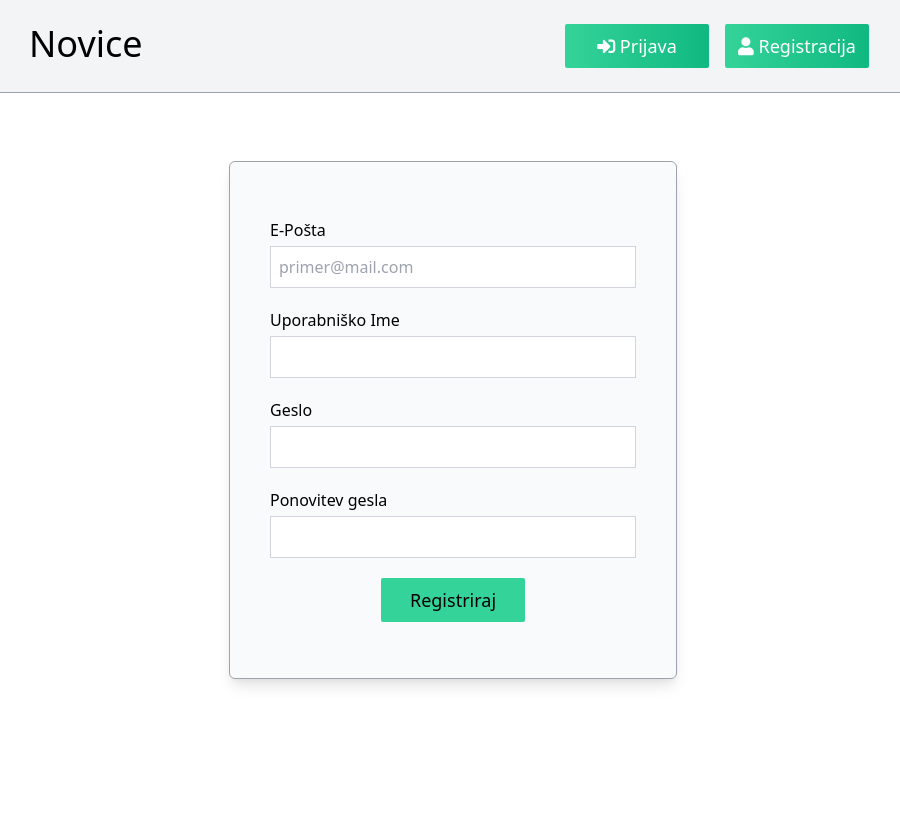
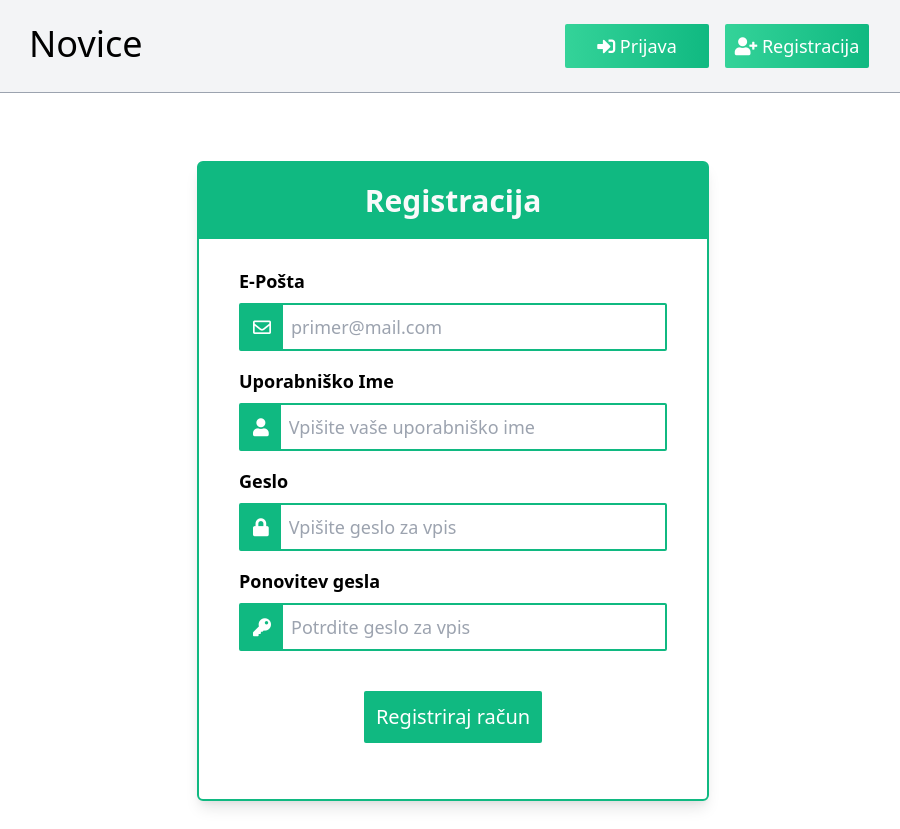
Before and after one commit to tadejrebernjak/matura, a Vue app in the folder news-combinator/: page /register in a window 1280 px wide. Shown: the whole page, without its empty margins (187-1087 px from the left). Before the commit the page ends 800 px from the top, so only its background shows below. Built offline with nearby package versions, Linux system fonts and the light colour scheme.

Commit message:
basic register and login

```diff
--- a/news-combinator/src/components/Comment.vue
+++ b/news-combinator/src/components/Comment.vue
@@ -117,7 +117,7 @@ export default {
 
 <style scoped>
 .comment {
-  @apply p-3 my-3 shadow-md border-2 border-gray-200 bg-white rounded-lg;
+  @apply p-3 my-3 shadow-md border-2 border-l-8 border-gray-200 bg-white rounded-lg;
 }
 
 .comment-left {
@@ -149,10 +149,10 @@ export default {
 }
 
 .reply-text-area {
-  @apply w-full p-3 mb-2 border-2 shadow-md border-green-500 bg-white rounded-lg focus:outline-none focus:border-green-600 focus:bg-gray-50;
+  @apply w-full p-3 mb-2 border-2 border-green-500 bg-white rounded-lg focus:outline-none focus:border-green-600 focus:bg-gray-50;
 }
 
 .new-reply-btn {
-  @apply p-2 pr-3 font-bold w-28 shadow-md bg-gradient-to-r from-green-500 to-green-600 hover:from-green-600 hover:to-green-700 rounded-lg text-lg text-white;
+  @apply p-2 pr-3 font-bold w-28 bg-gradient-to-r from-green-400 to-green-500 hover:from-green-500 hover:to-green-600 rounded-lg text-lg text-white;
 }
 </style>
--- a/news-combinator/src/components/CommentReply.vue
+++ b/news-combinator/src/components/CommentReply.vue
@@ -62,7 +62,7 @@ export default {
 
 <style scoped>
 .reply {
-  @apply p-3 my-3 shadow-md border border-l-8 border-emerald-300 bg-white rounded-md flex;
+  @apply p-3 my-3 border border-l-8 border-emerald-300 bg-white rounded-md flex;
 }
 
 .reply-left {
--- a/news-combinator/src/components/Header.vue
+++ b/news-combinator/src/components/Header.vue
@@ -14,7 +14,7 @@
         </router-link>
         <router-link to="/register">
           <button class="account-btn">
-            <i class="fas fa-user"></i> Registracija
+            <i class="fas fa-user-plus"></i> Registracija
           </button>
         </router-link>
       </div>
--- a/news-combinator/src/views/Login.vue
+++ b/news-combinator/src/views/Login.vue
@@ -1,12 +1,115 @@
 <template>
-  <p>login</p>
+  <div
+    class="form max-w-lg border-2 border-green-500 mx-auto mt-10 shadow-lg rounded-md"
+  >
+    <div class="bg-green-500 p-5 rounded-t-sm">
+      <h1 class="text-3xl font-semibold text-center text-gray-50">Vpis</h1>
+    </div>
+    <div class="p-10 pt-3">
+      <div class="form-control">
+        <label for="email">E-Pošta</label>
+        <div class="input-container" :class="{ borderRed: loginError }">
+          <span class="icon-container" :class="{ backgroundRed: loginError }">
+            <i class="far fa-envelope"></i>
+          </span>
+          <input
+            type="email"
+            id="email"
+            v-model="email"
+            placeholder="primer@mail.com"
+          />
+        </div>
+      </div>
+      <div class="form-control">
+        <label for="password">Geslo</label>
+        <div class="input-container" :class="{ borderRed: loginError }">
+          <span class="icon-container" :class="{ backgroundRed: loginError }">
+            <i class="fas fa-lock"></i>
+          </span>
+          <input
+            type="password"
+            id="password"
+            v-model="password"
+            placeholder="Vpišite geslo za vpis"
+          />
+        </div>
+      </div>
+      <div class="form-control text-center">
+        <p class="error">{{ loginError }}</p>
+        <p>{{ loginResponse }}</p>
+        <button
+          class="p-3 mt-6 text-white rounded-sm bg-green-500 hover:bg-green-400 text-xl transition duration-200"
+          @click="loginCheck"
+        >
+          Prijavi se
+        </button>
+      </div>
+    </div>
+  </div>
 </template>
 
 <script>
 // @ is an alias to /src
+import userService from "../userService";
+//import router from "../router";
 
 export default {
   name: "Login",
   components: {},
+  data() {
+    return {
+      email: "",
+      password: "",
+      loginError: "",
+      loginResponse: "",
+    };
+  },
+  methods: {
+    async loginCheck() {
+      if (this.email != "" && this.password != "") {
+        this.loginResponse = await userService.authenticateUser(
+          this.email,
+          this.password
+        );
+      }
+    },
+  },
 };
 </script>
+
+<style scoped>
+label {
+  display: block;
+  @apply text-lg font-semibold mb-2;
+}
+
+.input-container {
+  @apply my-1 border-2 border-green-500 rounded-sm w-full;
+}
+
+.icon-container {
+  width: 10%;
+  @apply p-3 text-lg text-white bg-green-500 rounded-l-sm;
+}
+
+input {
+  width: 90%;
+  @apply focus:outline-none p-2 text-lg;
+}
+
+.form-control {
+  @apply my-4;
+}
+
+.error {
+  @apply text-red-600 mt-2;
+}
+
+.backgroundRed {
+  @apply bg-red-500 hover:bg-red-500;
+}
+
+.borderRed {
+  @apply border-red-500 focus:border-red-500;
+}
+</style>
--- a/news-combinator/src/views/Register.vue
+++ b/news-combinator/src/views/Register.vue
@@ -1,50 +1,87 @@
 <template>
   <div
-    class="form max-w-md mx-auto mt-10 p-10 border bg-gray-50 border-gray-400 shadow-lg rounded-md"
+    class="form max-w-lg border-2 border-green-500 mx-auto mt-10 shadow-lg rounded-md"
   >
+    <div class="bg-green-500 p-5 rounded-t-sm">
+      <h1 class="text-3xl font-semibold text-center text-gray-50">
+        Registracija
+      </h1>
+    </div>
+    <div class="p-10 pt-3">
       <div class="form-control">
         <label for="email">E-Pošta</label>
+        <div class="input-container" :class="{ borderRed: emailError }">
+          <span class="icon-container" :class="{ backgroundRed: emailError }">
+            <i class="far fa-envelope"></i>
+          </span>
           <input
-        :class="{ inputError: emailError }"
             type="email"
             id="email"
             v-model="email"
             placeholder="primer@mail.com"
             @input="authenticateEmail"
           />
+        </div>
         <p class="error">{{ emailError }}</p>
       </div>
       <div class="form-control">
         <label for="username">Uporabniško Ime</label>
+        <div class="input-container" :class="{ borderRed: usernameError }">
+          <span
+            class="icon-container"
+            :class="{ backgroundRed: usernameError }"
+          >
+            <i class="fas fa-user"></i>
+          </span>
           <input
-        :class="{ inputError: usernameError }"
             type="text"
             id="username"
             v-model="username"
+            placeholder="Vpišite vaše uporabniško ime"
             @input="authenticateUsername"
           />
+        </div>
         <p class="error">{{ usernameError }}</p>
       </div>
       <div class="form-control">
         <label for="password">Geslo</label>
+        <div class="input-container" :class="{ borderRed: passwordError }">
+          <span
+            class="icon-container"
+            :class="{ backgroundRed: passwordError }"
+          >
+            <i class="fas fa-lock"></i>
+          </span>
           <input
-        :class="{ inputError: passwordError }"
             type="password"
             id="password"
             v-model="password"
+            placeholder="Vpišite geslo za vpis"
             @input="authenticatePassword"
           />
+        </div>
         <p class="error" v-if="passwordError">{{ passwordError }}</p>
       </div>
       <div class="form-control">
         <label for="password-repeat">Ponovitev gesla</label>
+        <div
+          class="input-container"
+          :class="{ borderRed: passwordRepeatError }"
+        >
+          <span
+            class="icon-container"
+            :class="{ backgroundRed: passwordRepeatError }"
+          >
+            <i class="fas fa-key"></i>
+          </span>
           <input
-        :class="{ inputError: passwordRepeatError }"
             type="password"
             id="password-repeat"
             v-model="passwordRepeat"
+            placeholder="Potrdite geslo za vpis"
             @input="authenticatePasswordRepeat"
           />
+        </div>
         <p class="error">
           {{ passwordRepeatError }}
         </p>
@@ -52,19 +89,21 @@
       <div class="form-control text-center">
         <p class="error">{{ error }}</p>
         <button
-        class="p-2 mx-2 w-36 rounded-sm bg-green-400 hover:bg-green-500 text-lg hover:text-white transition duration-300"
-        @click="authenticateForm"
+          class="p-3 mt-6 text-white rounded-sm bg-green-500 hover:bg-green-400 text-xl transition duration-200"
+          :class="{ backgroundRed: formInvalid }"
+          @click="insertUser"
         >
-        Registriraj
+          Registriraj račun
         </button>
+      </div>
     </div>
   </div>
 </template>
 
 <script>
 // @ is an alias to /src
-/*import userService from "../userService";
-import router from "../router";*/
+import userService from "../userService";
+import router from "../router";
 
 export default {
   name: "Register",
@@ -79,7 +118,8 @@ export default {
       usernameError: "",
       passwordError: "",
       passwordRepeatError: "",
-      error: "",
+      formInvalid: false,
+      registerTries: 0,
     };
   },
   methods: {
@@ -88,29 +128,37 @@ export default {
         // eslint-disable-next-line
         /^(([^<>()\[\]\\.,;:\s@"]+(\.[^<>()\[\]\\.,;:\s@"]+)*)|(".+"))@((\[[0-9]{1,3}\.[0-9]{1,3}\.[0-9]{1,3}\.[0-9]{1,3}])|(([a-zA-Z\-0-9]+\.)+[a-zA-Z]{2,24}))$/.test(
           this.email
-        ) == false
+        ) == false &&
+        this.email != ""
       ) {
-        this.emailError = "Prosim vpišite pravilno E-Pošto";
+        this.emailError = "E-Pošta mora biti v pravilnem formatu";
       } else {
         this.emailError = "";
       }
+      this.authenticateForm();
     },
 
     authenticateUsername() {
-      if (/^[A-Za-z0-9]+$/.test(this.username) == false) {
+      if (
+        /^[A-Za-z0-9 _]*[A-Za-z0-9][A-Za-z0-9 _]*$/.test(this.username) ==
+          false &&
+        this.username != ""
+      ) {
         this.usernameError =
           "Uporabniško ime lahko vsebuje samo črke in številke";
       } else {
         this.usernameError = "";
       }
+      this.authenticateForm();
     },
 
     authenticatePassword() {
-      if (this.password.length < 5) {
+      if (this.password.length < 5 && this.password != "") {
         this.passwordError = "Geslo ime mora vsebovati vsaj 5 znakov";
       } else {
         this.passwordError = "";
       }
+      this.authenticateForm();
     },
 
     authenticatePasswordRepeat() {
@@ -119,16 +167,44 @@ export default {
       } else {
         this.passwordRepeatError = "";
       }
+      this.authenticateForm();
     },
 
-    /*async insertUser() {
+    authenticateForm() {
+      if (this.registerTries >= 1) {
+        if (
+          this.email != "" &&
+          this.username != "" &&
+          this.password != "" &&
+          this.passwordRepeat != "" &&
+          this.emailError === "" &&
+          this.usernameError === "" &&
+          this.passwordError === "" &&
+          this.passwordRepeatError === ""
+        ) {
+          this.formInvalid = false;
+        } else {
+          this.formInvalid = true;
+        }
+      }
+    },
+
+    async insertUser() {
+      this.registerTries++;
+      this.authenticateForm();
+      if (this.formInvalid === false) {
         try {
-        await userService.insertUser(this.email, this.username, this.password);
+          await userService.insertUser(
+            this.email,
+            this.username,
+            this.password
+          );
           router.push("/login");
         } catch (error) {
           this.error = error.message;
         }
-    },*/
+      }
+    },
   },
 };
 </script>
@@ -136,11 +212,21 @@ export default {
 <style scoped>
 label {
   display: block;
+  @apply text-lg font-semibold mb-2;
+}
+
+.input-container {
+  @apply my-1 border-2 border-green-500 rounded-sm w-full;
+}
+
+.icon-container {
+  width: 10%;
+  @apply p-3 text-lg text-white bg-green-500 rounded-l-sm;
 }
 
 input {
-  width: 100%;
-  @apply my-1 p-2 border border-gray-300;
+  width: 90%;
+  @apply focus:outline-none p-2 text-lg;
 }
 
 .form-control {
@@ -148,10 +234,14 @@ input {
 }
 
 .error {
-  @apply text-red-600 text-sm;
+  @apply text-red-600 mt-2;
 }
 
-.inputError {
+.backgroundRed {
+  @apply bg-red-500 hover:bg-red-500;
+}
+
+.borderRed {
   @apply border-red-500 focus:border-red-500;
 }
 </style>
```
Also changed, not shown: news-combinator/src/userService.js (+17 -1 lines), 2 other files (tests, documents, lock files or other folders). Lines whose indentation alone changed are shown as unchanged.
